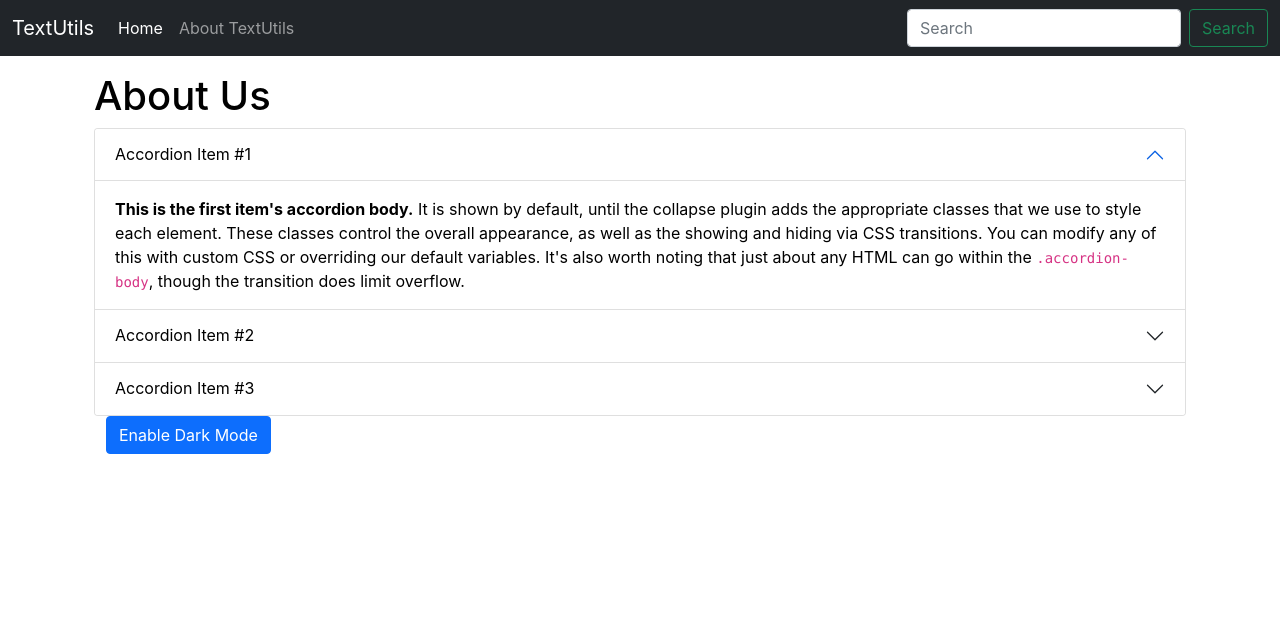
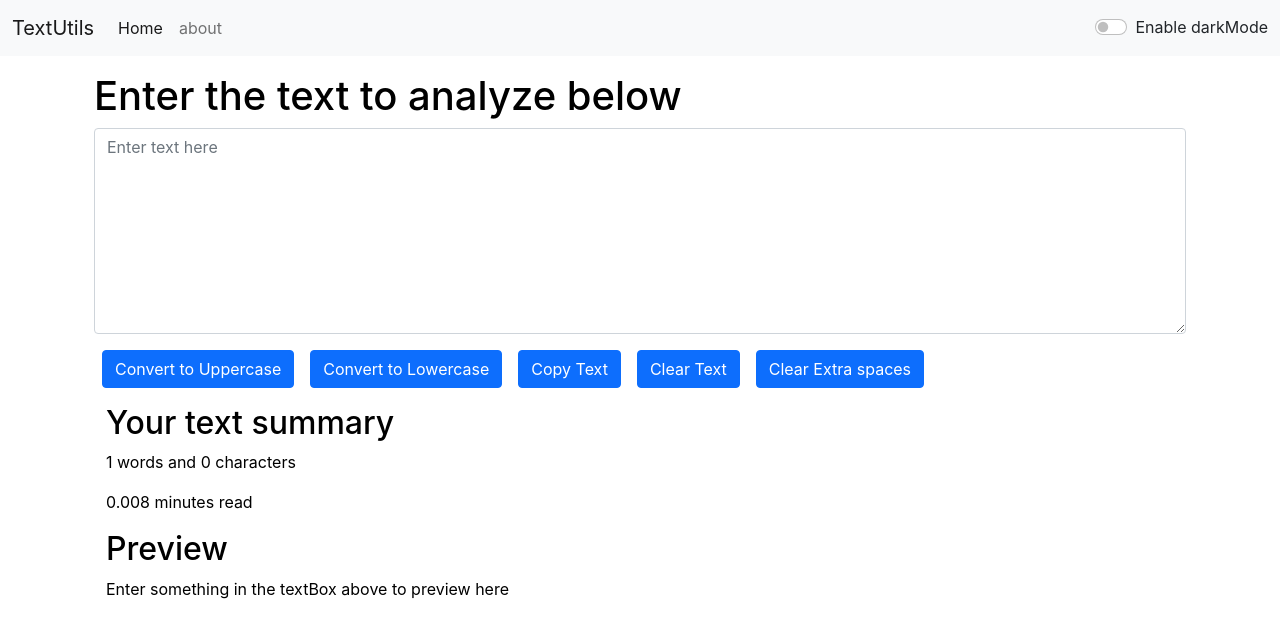
Before and after one commit to dashratikanta2001/text_util, a React (Create React App) app: page / in a window 1280 px wide. Shown: the top 638 px of the page. Built offline with nearby package versions, Linux system fonts and the light colour scheme.

Commit message:
4th commit (Dark mode)

```diff
--- a/src/App.js
+++ b/src/App.js
@@ -1,15 +1,28 @@
 import './App.css';
-import About from './components/About';
+// import About from './components/About';
 import Navbar from './components/Navbar';
-// import TextForm from './components/TextForm';
+import TextForm from './components/TextForm';
+import React ,{useState}from 'react';
+
 
 function App() {
+  const [Mode, setMode] = useState('light')// whether dark mode is enable or not
+  const toggleMode = () => {
+    if (Mode ==='light') {
+      setMode('dark');
+      document.body.style.backgroundColor='#121212';
+    }
+    else{
+      setMode('light');
+      document.body.style.backgroundColor='white';
+    }
+  }
   return (
     <>
-       <Navbar title = {"TextUtils"} aboutText = "About TextUtils"/>
+       <Navbar title = {"TextUtils"} mode = {Mode} toggleMode= {toggleMode}/>
        <div className="container my-3">
-         <About/>
-       {/* <TextForm heading = "Enter the text to analyze below"/> */}
+         {/* <About/> */}
+       <TextForm heading = "Enter the text to analyze below" mode = {Mode}/>
        </div>
     </>
   );
--- a/src/components/Navbar.js
+++ b/src/components/Navbar.js
@@ -4,7 +4,7 @@
 export default function Navbar(props) {
   return (
     <>
-        <nav className="navbar navbar-expand-lg navbar-dark bg-dark">
+        <nav className={`navbar navbar-expand-lg navbar-${props.mode} bg-${props.mode}`}>
             <div className="container-fluid">
                 <a className="navbar-brand" href="/">{props.title}</a>
                 <button className="navbar-toggler" type="button" data-bs-toggle="collapse" data-bs-target="#navbarSupportedContent" aria-controls="navbarSupportedContent" aria-expanded="false" aria-label="Toggle navigation">
@@ -19,10 +19,14 @@
                             <a className="nav-link" href="/">{props.aboutText}</a>
                         </li>
                     </ul>
-                    <form className="d-flex">
+                    {/* <form className="d-flex">
                         <input className="form-control me-2" type="search" placeholder="Search" aria-label="Search"/>
                         <button className="btn btn-outline-success" type="submit">Search</button>
-                    </form>
+                    </form> */}
+                    <div className={`form-check form-switch text-${props.mode==='light'?'dark':'light'}`}>
+                        <input className="form-check-input" onClick={props.toggleMode} type="checkbox" role="switch" id="flexSwitchCheckDefault"/>
+                        <label className="form-check-label" htmlFor="flexSwitchCheckDefault">Enable {props.mode==='light'?'dark':'light'}Mode</label>
+                    </div>
                 </div>
             </div>
         </nav>
--- a/src/components/TextForm.js
+++ b/src/components/TextForm.js
@@ -2,6 +2,7 @@
 
 
 export default function TextForm(props) {
+    const [text, setText ] = useState("");
 
     const HandleUpClick = () => {
         // console.log("Uppercase clicked");
@@ -23,24 +24,35 @@
         // console.log("onchange");
         setText(event.target.value)
     }
-    const [text, setText ] = useState("");
+    const HandleCopyClick = () => {
+        var text = document.getElementById("myBox");
+        text.select();
+        navigator.clipboard.writeText(text.value);
+    }
+    const HandleExtraSpaces = () => {
+        let newText = text.split(/[ ]+/);
+        setText(newText.join(" "))
+    }
   return (
       <>
-    <div className="container">
+    <div className="container" style={{backgroundColor : props.mode==='dark'?'#121212':'white', color:props.mode==='dark'?'white':'black'}}>
         <h1>{props.heading}</h1>
         <div className="mb-3">
-            <textarea className="form-control" id="myBox" rows="8" onChange={HandleOnchange} value={text} placeholder="Enter text here"></textarea>
+            <textarea className="form-control" id="myBox" rows="8" onChange={HandleOnchange} value={text} style={{backgroundColor : props.mode==='dark'?'#121212':'white', color:props.mode==='dark'?'white':'black'}} placeholder="Enter text here"></textarea>
         </div>
         <button className="btn btn-primary mx-2" onClick={HandleUpClick}>Convert to Uppercase</button>
         <button className="btn btn-primary mx-2" onClick={HandleLoClick}>Convert to Lowercase</button>
+        <button className="btn btn-primary mx-2" onClick={HandleCopyClick}>Copy Text</button>
         <button className="btn btn-primary mx-2" onClick={HandleClearClick}>Clear Text</button>
-    </div>
-    <div className="container my-3">
-        <h2>Your text summary</h2>
-        <p>{text.split(" ").length} words and {text.length} characters</p>
-        <p>{0.008 * text.split(" ").length} minutes read </p>
-        <h2 className="my-2">Preview</h2>
-        <p>{text}</p>
+        <button className="btn btn-primary mx-2" onClick={HandleExtraSpaces}>Clear Extra  spaces</button>
+
+        <div className="container my-3">
+            <h2>Your text summary</h2>
+            <p>{text.split(" ").length} words and {text.length} characters</p>
+            <p>{0.008 * text.split(" ").length} minutes read </p>
+            <h2 className="my-2">Preview</h2>
+            <p>{text.length>0?text:"Enter something in the textBox above to preview here"}</p>
+        </div>
     </div>
     </>
   )
```
